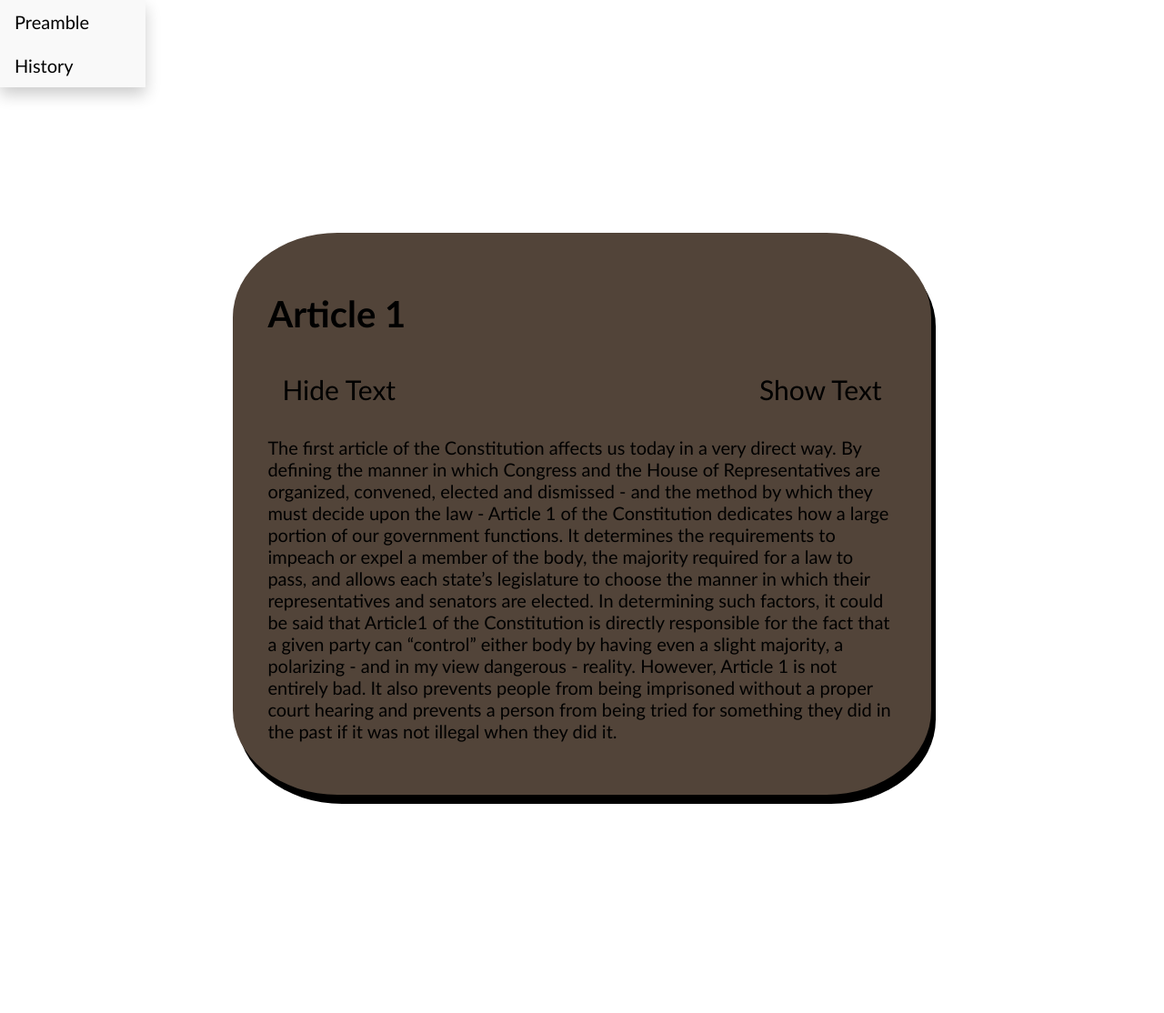
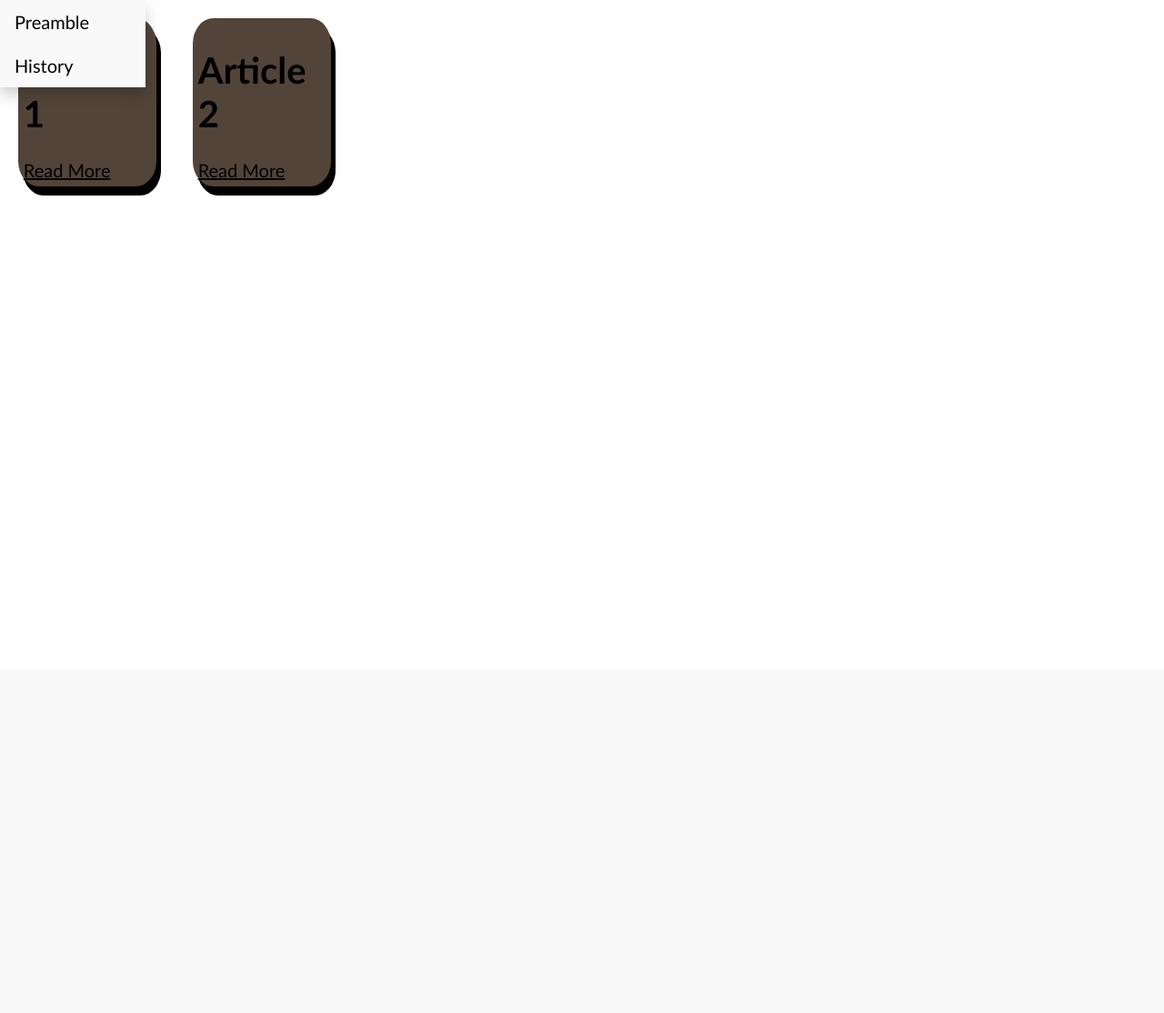
Before and after one commit to RPI-ITWS/ITWS2110-team14, a PHP site: page /constitution/articles.html in a window 1280 px wide. Shown: the part 64-1178 px from the top of the page at 91% size. After the commit the page ends 279 px from the top, so only its background shows below. Run offline with PHP 8.4, Linux system fonts and the light colour scheme.

Commit message:
adding the drop downs and some basic text functionality

```diff
--- a/constitution/articles.html
+++ b/constitution/articles.html
@@ -53,11 +53,9 @@
    <ul class = "listContent">
     <li>
       <div class="parentContainer">
-        <h1 id="preamble">Article 1</h1>
-        <a href="#" class="hideText">Hide Text</a>
-        <a href="#" class="showText">Show Text</a>
-        <div class="textContainer">
-           <p>
+        <h1 id="article1">Article 1</h1>
+        <a href="#" class="hideTextA1">Read More</a>
+        <div class="article1Text">
             The first article of the Constitution affects us today in a very direct way. By defining the manner in which Congress and the House of Representatives are organized, convened, elected and dismissed - and the method by which they must decide upon the law - Article 1 of the Constitution dedicates how a large portion of our government functions.
 
             It determines the requirements to impeach or expel a member of the body, the majority required for a law to pass, and allows each state’s legislature to choose the manner in which their representatives and senators are elected.
@@ -66,7 +64,23 @@
 
             However, Article 1 is not entirely bad. It also prevents people from being imprisoned without a proper court hearing and prevents a person from being tried for something they did in the past if it was not illegal when they did it.
 
-           </p>
+          </div>
+    </li>
+    <li>
+      <div class="parentContainer">
+        <h1 id="article2">Article 2</h1>
+        <a href="#" class="hideTextA2">Read More</a>
+        <div class="article2Text">
+
+            The first article of the Constitution affects us today in a very direct way. By defining the manner in which Congress and the House of Representatives are organized, convened, elected and dismissed - and the method by which they must decide upon the law - Article 1 of the Constitution dedicates how a large portion of our government functions.
+
+            It determines the requirements to impeach or expel a member of the body, the majority required for a law to pass, and allows each state’s legislature to choose the manner in which their representatives and senators are elected.
+
+            In determining such factors, it could be said that Article1 of the Constitution is directly responsible for the fact that a given party can “control” either body by having even a slight majority, a polarizing - and in my view dangerous - reality.
+
+            However, Article 1 is not entirely bad. It also prevents people from being imprisoned without a proper court hearing and prevents a person from being tried for something they did in the past if it was not illegal when they did it.
+
+
           </div>
     </li>
    </ul>
--- a/constitution/resources/script.js
+++ b/constitution/resources/script.js
@@ -1,10 +1,22 @@
 // Shows or hides text (based on current state) for text in constitution, articles, and amendments.html
 $(document).ready(function () {
-  $("a.hideText").click(function () {
-    $(".textContainer p").hide(400);
+  // $("a.hideText").click(function () {
+  //   $(".textContainer p").hide(400);
+  // });
+  // $("a.showText").click(function () {
+  //   $(".textContainer p").show(400);
+  // });
+  $(".article1Text").hide();
+  $("a.hideTextA1").on("click", function () {
+      var txt = $(".article1Text").is(':visible') ? 'Read More' : 'Read Less';
+      $("a.hideTextA1").text(txt);
+      $(this).next('.article1Text').slideToggle(200);
   });
-  $("a.showText").click(function () {
-    $(".textContainer p").show(400);
+  $(".article2Text").hide();
+  $("a.hideTextA2").on("click", function () {
+      var txt = $(".article2Text").is(':visible') ? 'Read More' : 'Read Less';
+      $("a.hideTextA2").text(txt);
+      $(this).next('.article2Text').slideToggle(200);
   });
 });
 
--- a/constitution/styles.css
+++ b/constitution/styles.css
@@ -25,7 +25,7 @@ body {
   position: relative;
   font-size: 20px;
   display: inline-block;
-  margin: 20%;
+  margin: 20px;
 }
 ul.listContent{
   list-style-type: none;
@@ -45,7 +45,7 @@ li {
   float: left;
 }
 
-li a, .dropbtn {
+li a#dropdown, .dropbtn {
   display: inline-block;
   color: black;
   text-align: center;
@@ -54,7 +54,7 @@ li a, .dropbtn {
   font-size: 30px;
 }
 
-li a:hover, .dropdown:hover .dropbtn {
+li a#dropdown:hover, .dropdown:hover .dropbtn {
 
   background-color: #35426d;
 }
@@ -87,6 +87,15 @@ li.dropdown {
 .dropdown:hover .dropdown-content {
   display: block;
 }
+li a {
+  font-size: 20px;
+  /* text-decoration: none; */
+  color: black;
+  text-align: center;
+  padding: 14px 0 16px 0;
+
+}
+
 
 .showText{
   float:right;
```
